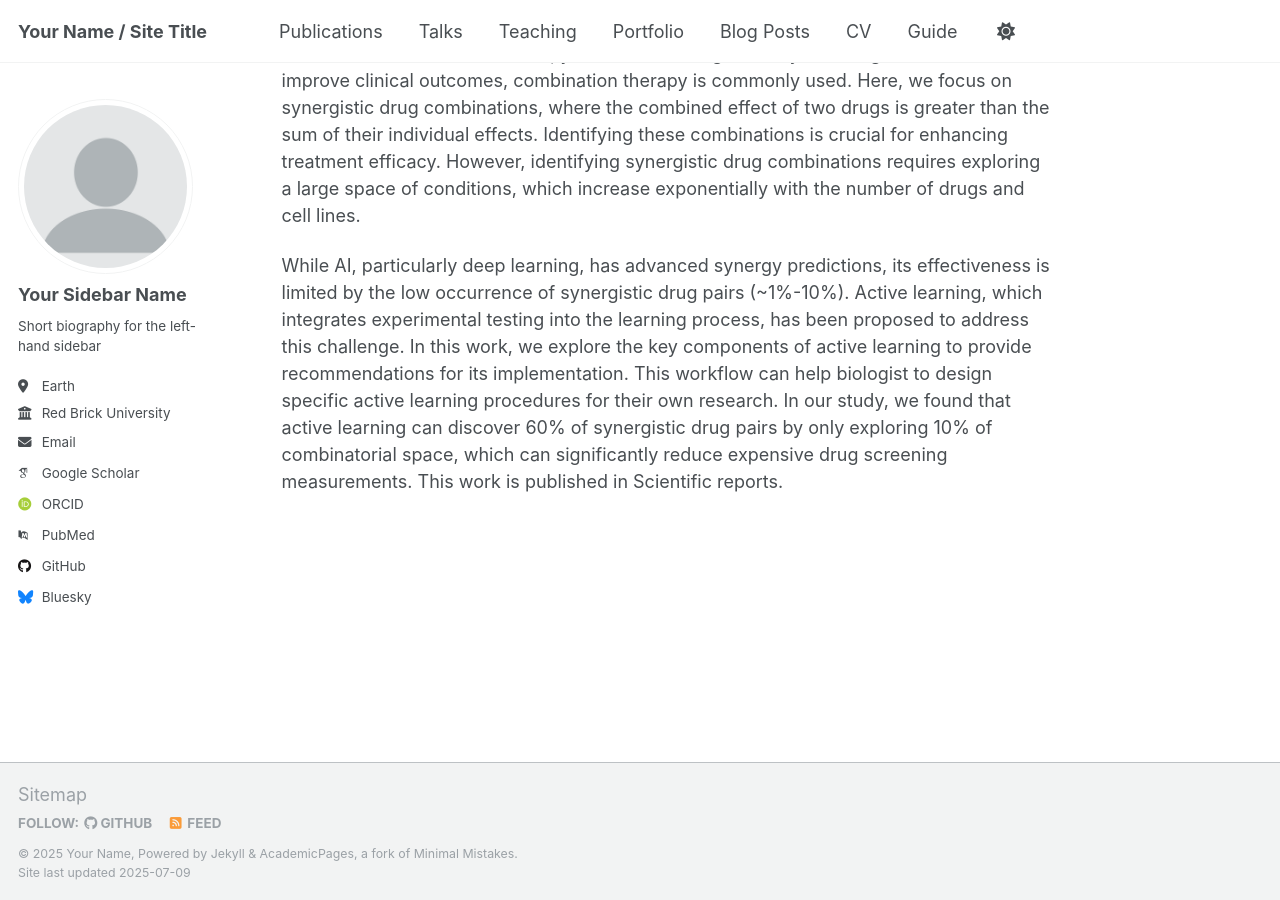
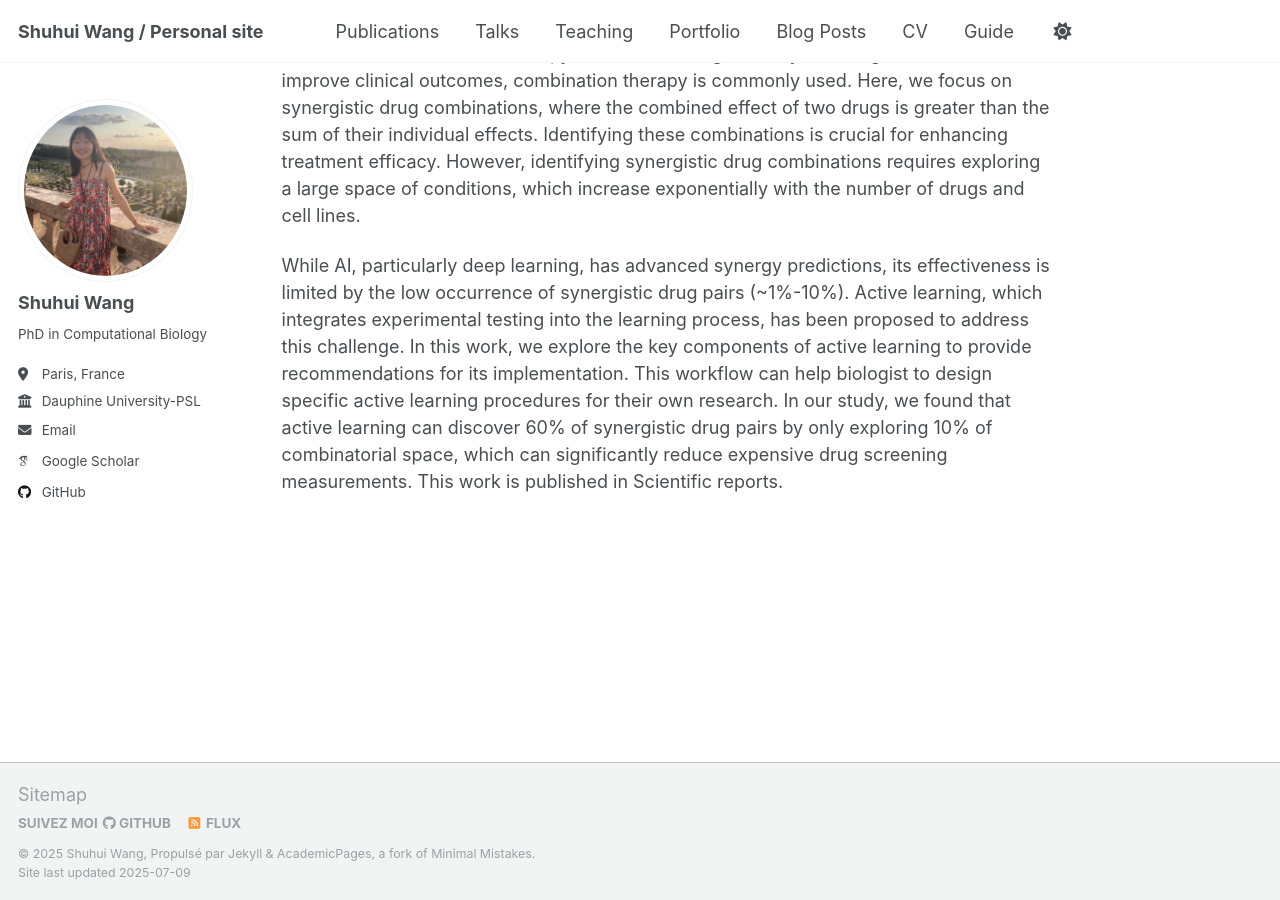
Before and after one commit to shuhuiwang1/shuhuiwang1.github.io, a Jekyll site: the page built from _pages/about.md, in a window 1280 px wide and 900 px high, scrolled down 3545 px. Built offline with Jekyll 4.4.1, drawn with Linux system fonts in a browser that asks for light colours; some web fonts are replaced; a script that is not in the unit is left out.

Commit message:
update config

```diff
--- a/_config.yml
+++ b/_config.yml
@@ -7,52 +7,54 @@
 # server process.
 
 # Basic Site Settings
-locale                   : "en-US"
+locale                   : "fr-FR"
 site_theme               : "default"
-title                    : "Your Name / Site Title"
+title                    : "Shuhui Wang / Personal site"
 title_separator          : "-"
-name                     : &name "Your Name"
-description              : &description "personal description"
-url                      : https://academicpages.github.io # the base hostname & protocol for your site e.g. "https://[your GitHub username].github.io" or if you already have some other page hosted on Github then use "https://[your GitHub username].github.io/[Your Repo Name]"
+name                     : &name "Shuhui Wang"
+description              : &description "PhD in computational Biology"
+url                      : https://shuhuiwang1.github.io # the base hostname & protocol for your site e.g. "https://[your GitHub username].github.io" or if you already have some other page hosted on Github then use "https://[your GitHub username].github.io/[Your Repo Name]"
 baseurl                  : "" # the subpath of your site, e.g. "/blog"
-repository               : "academicpages/academicpages.github.io"
+repository               : "shuhuiwang1/shuhuiwang1.github.io"
 
 # Site Author - The following control what appear as part of the author content on the side bar.
 #               If a field is blank the icon and link will not appear, otherwise it will be shown.
 #               Additional customization can be done by editing /_includes/author-profile.html
 author:
   # Biographic information
-  avatar           : "profile.png"
-  name             : "Your Sidebar Name"
+  avatar           : "me.png"
+  name             : "Shuhui Wang"
   pronouns         : # example: "she/her"
-  bio              : "Short biography for the left-hand sidebar"
-  location         : "Earth"
-  employer         : "Red Brick University"
+  bio              : "PhD in Computational Biology"
+  location         : "Paris, France"
+  employer         : "Dauphine University-PSL"
   uri              : # URL
-  email            : "none@example.org"
+  email            : "shuhui.wang@dauphine.eu"
+
 
   # Academic websites
   academia         : # URL
   arxiv            : # URL - Update with the correct link to your profile
-  googlescholar    : "https://scholar.google.com/citations?user=PS_CX0AAAAAJ"
+  googlescholar    : "https://scholar.google.com/citations?user=Q8WPK3kAAAAJ&hl=en"
   impactstory      : # URL
-  orcid            : "http://orcid.org/yourorcidurl"
-  semantic         : # URL
-  pubmed           : "https://www.ncbi.nlm.nih.gov/pubmed/?term=john+snow"
-  researchgate     : # URL
-  scopus           : # URL
+  # orcid            : "http://orcid.org/yourorcidurl"
+  # semantic         : # URL
+  # pubmed           : "https://www.ncbi.nlm.nih.gov/pubmed/?term=john+snow"
+  # researchgate     : # URL
+  # scopus           : # URL
 
   # Repositories and software development
   bitbucket        : # Username - Update with your username on the site
   codepen          : # Username
   dribbble         : # Username
-  github           : "academicpages"
+  github           : "shuhuiwang1"
   kaggle           : # Username
   stackoverflow    : # User number or user number and name (i.e., use "1" or "1/jeff-atwood")
 
+
   # Social media
   artstation       : # Username
-  bluesky          : "bsky.app" # Replace this with you Bluesky username
+  bluesky          : # Username # Replace this with you Bluesky username
   facebook         : # Username
   flickr           : # Username
   foursquare       : # Username
```
